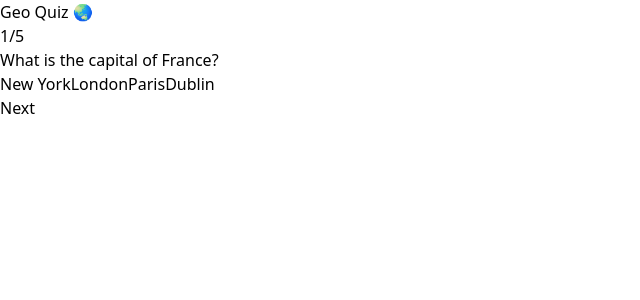
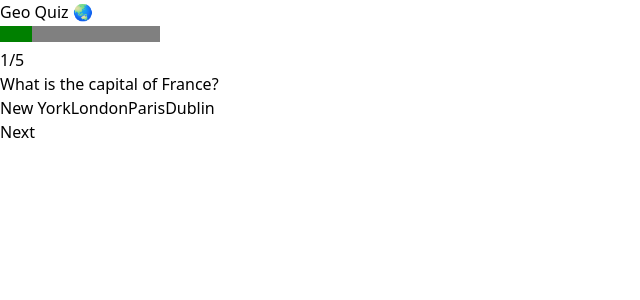
Before and after one commit to Dadci/Geo-quiz-app, a React (Vite) app: page / in a window 1280 px wide. Shown: the top 300 px of the page, without its empty margins (0-640 px from the left). Built offline with nearby package versions, Linux system fonts and the light colour scheme.

Commit message:
progress bar addded

```diff
--- a/src/components/Quizlayout.jsx
+++ b/src/components/Quizlayout.jsx
@@ -10,7 +10,7 @@ const Quizlayout = ({ questions }) => {
 
 
     return (
-        <div className='flex flex-col items-center justify-start gap-4 p-8 bg-white rounded-lg w-[650px]'>
+        <div className='flex flex-col items-center justify-start gap-4 p-10 bg-white rounded-lg w-[650px]'>
             {showScore ? (
                 < div className='flex flex-col items-center justify-start gap-4'>
                     <h1 className='text-3xl font-semibold text-green-700 p-6'>
@@ -28,23 +28,28 @@ const Quizlayout = ({ questions }) => {
                     </button>
                 </div>
             ) : (
-                <div className='flex flex-col items-center justify-start gap-4'>
-                    <h1 className='text-base text-slate-500 font-medium'>
-                        <span className=' text-2xl text-blue-700 '>
+                <div className='flex flex-col items-center justify-start gap-4 w-full'>
+                    <div className='flex flex-row items-center gap-4 w-full py-6' >
+
+                        <progress value={currentQuestion + 1} max={questions.length} className=' w-full [&::-webkit-progress-bar]:rounded-lg [&::-webkit-progress-value]:rounded-lg [&::-webkit-progress-bar]:bg-blue-100 [&::-webkit-progress-value]:bg-blue-500 [&::-webkit-progress-value]:transition-all duration-300 ease-in-out '></progress>
+
+                        <h1 className='text-base text-slate-600 font-medium'>
+                            <span>
                                 {currentQuestion + 1}
                             </span>
                             <span>
                                 /{questions.length}
                             </span>
                         </h1>
-                    <h2 className='text-2xl font-semibold text-blue-950 pb-6'>
+                    </div>
+                    <h2 className='text-3xl font-semibold text-blue-950 pb-6'>
                         {question}
                     </h2>
                     <div className='flex flex-col gap-4 w-full'>
                         {options.map((option, index) => (
                             <button
                                 key={index}
-                                className={`text-blue-950 border-2 border-blue-400 hover:bg-blue-500 hover:text-white hover:border-blue-500 text-lg p-2 rounded-lg transition-all duration-300 ease-in-out ${optionChosen === option ? 'bg-blue-500 text-white border-blue-500' : ''}`}
+                                className={`text-blue-950 border-2 border-blue-400 hover:bg-blue-500 hover:text-white hover:border-blue-500 text-lg p-3 rounded-lg transition-all duration-300 ease-in-out ${optionChosen === option ? 'bg-blue-500 text-white border-blue-500' : ''}`}
                                 onClick={() => {
                                     setOptionChosen(option)
                                 }}
@@ -54,7 +59,7 @@ const Quizlayout = ({ questions }) => {
                         ))}
                     </div>
                     <button
-                        className="bg-blue-950 text-white text-lg py-3 px-12 rounded-lg mt-4 hover:bg-blue-600 transition-all duration-300 ease-in-out disabled:opacity-50 "
+                        className="bg-blue-950 text-white text-lg py-3 px-12 rounded-2xl mt-4 hover:bg-blue-600 transition-all duration-300 ease-in-out disabled:opacity-50 "
                         disabled={optionChosen === ''}
                         onClick={() => {
                             if (optionChosen === answer) {
```
Lines whose indentation alone changed are shown as unchanged.
